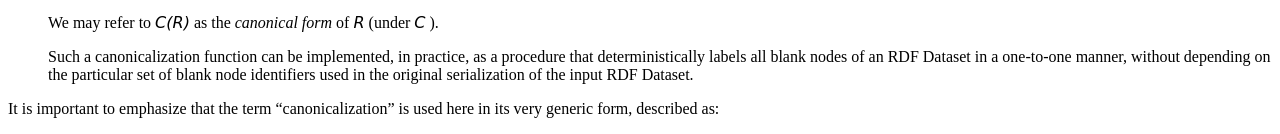
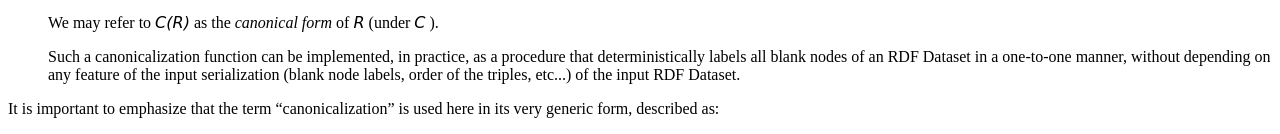
Before and after one commit to w3c/rch-wg-charter, a plain HTML site: page explainer.html in a window 1280 px wide. Shown: the part 622-756 px from the top of the page. Drawn offline with Linux system fonts and the light colour scheme.

Commit message:
address #99

```diff
--- a/explainer.html
+++ b/explainer.html
@@ -140,7 +140,7 @@ var respecConfig = {
           We may refer to <span class='rdf'>C(R)</span> as the <em>canonical form</em> of <span class='rdf'>R</span> (under <span class='rdf'>C</span>&nbsp;).
         </p>
         <p>
-          Such a canonicalization function can be implemented, in practice, as a procedure that deterministically labels all blank nodes of an RDF Dataset in a one-to-one manner, without depending on the particular set of blank node identifiers used in the original serialization of the input RDF Dataset.
+          Such a canonicalization function can be implemented, in practice, as a procedure that deterministically labels all blank nodes of an RDF Dataset in a one-to-one manner, without depending on any feature of the input serialization (blank node labels, order of the triples, etc...) of the input RDF Dataset.
         </p>
       </dd>
     </dl>
```
